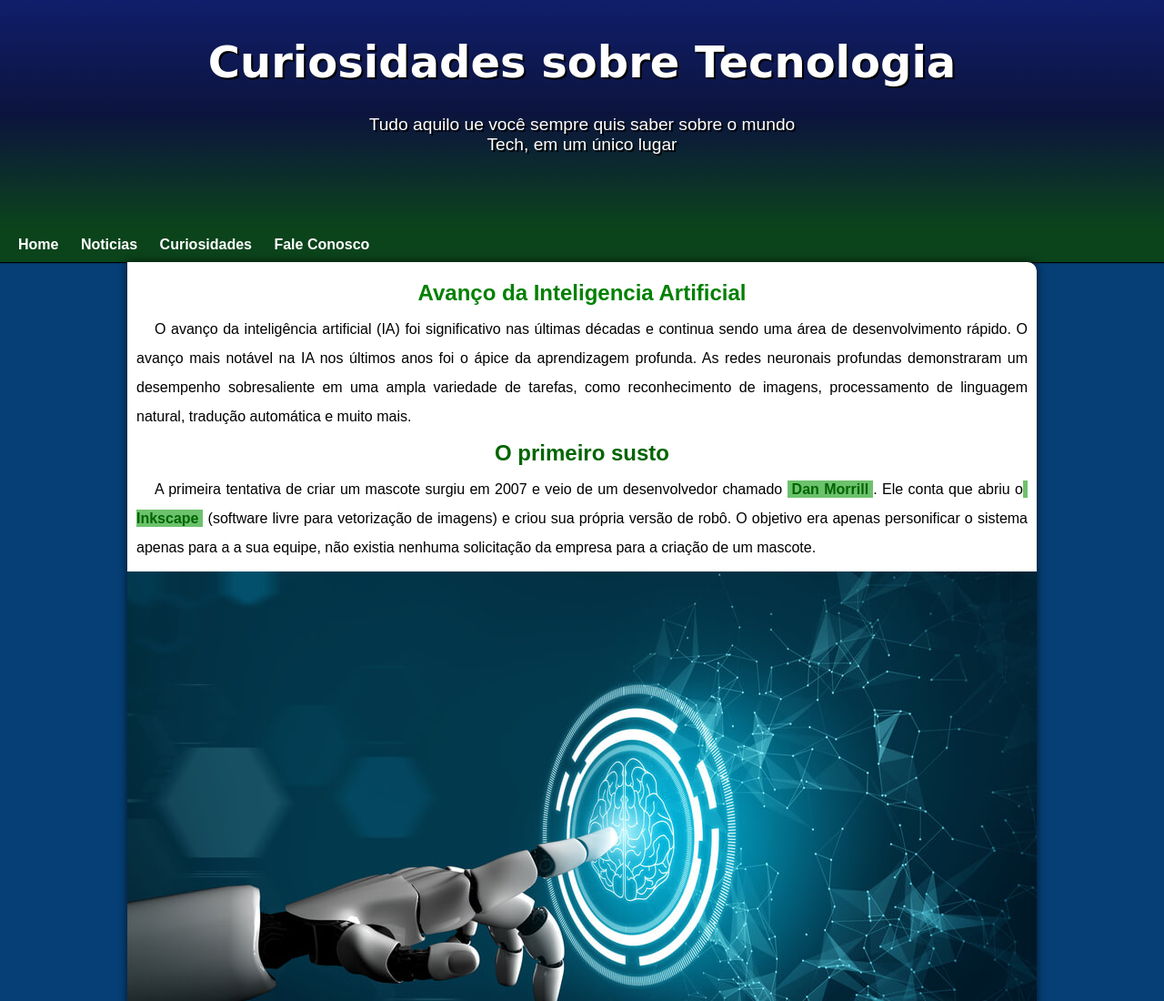
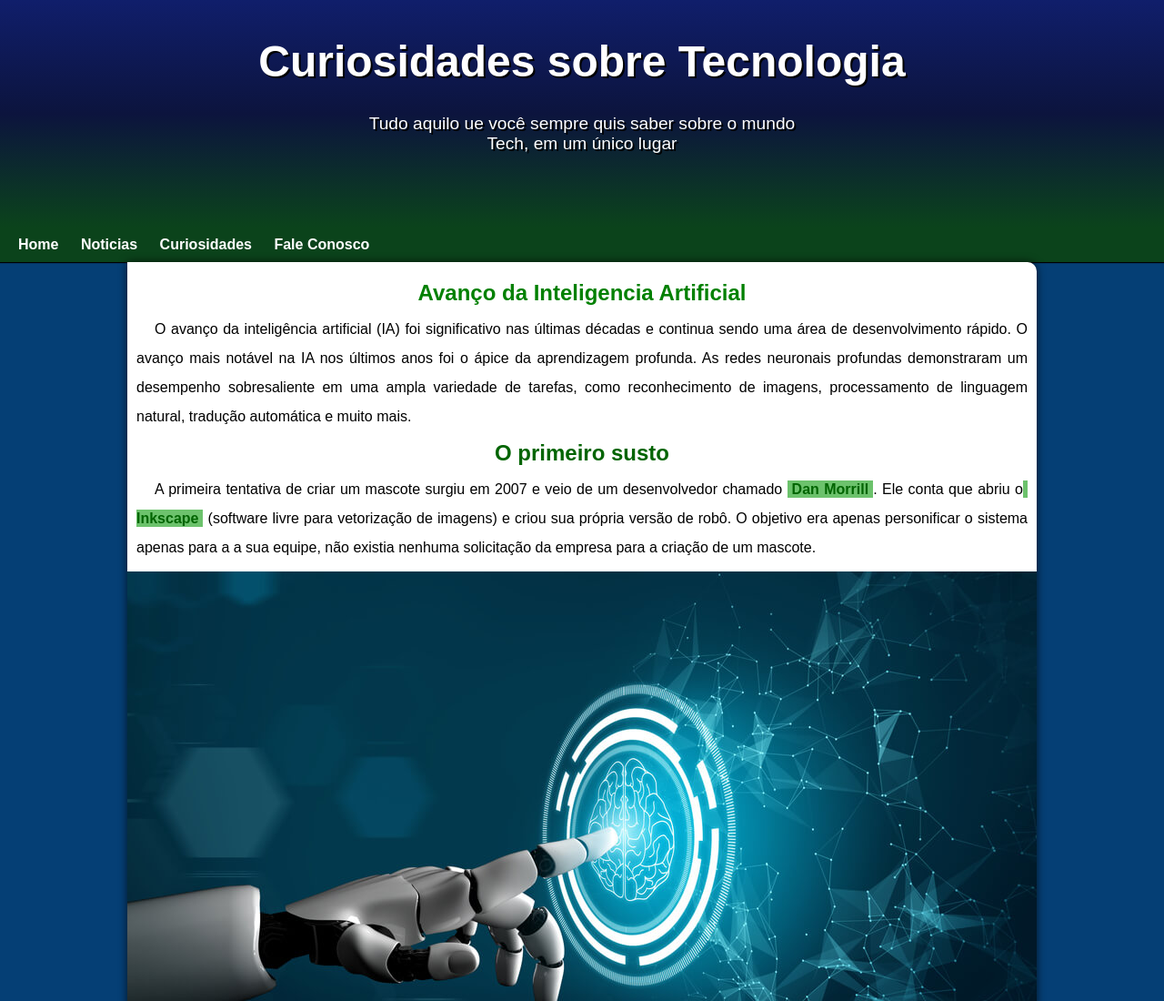
Before and after one commit to Nevitonbastos/html-css, a plain HTML site: page projeto site/index.html in a window 1280 px wide. Shown: the top 1100 px of the page at 91% size. Drawn offline with Linux system fonts and the light colour scheme.

Commit message:
Update style.css

```diff
--- a/projeto site/style.css
+++ b/projeto site/style.css
@@ -5,6 +5,8 @@ body{
 }
 
 @import url('https://fonts.googleapis.com/css2?family=Kaushan+Script&display=swap');
+@import url('https://fonts.googleapis.com/css2? family= Anton & display=swap');
+
 
 *{
     margin: 0px;
@@ -20,7 +22,7 @@ header h1{
     text-align: center;
     color: white;
     font: bold;
-    font-family: 'Kaushan Script', cursive;;
+    font-family: 'Anton', sans-serif ;
     padding-top: 40px;
     font-size: 3em;
     margin: auto;
```
